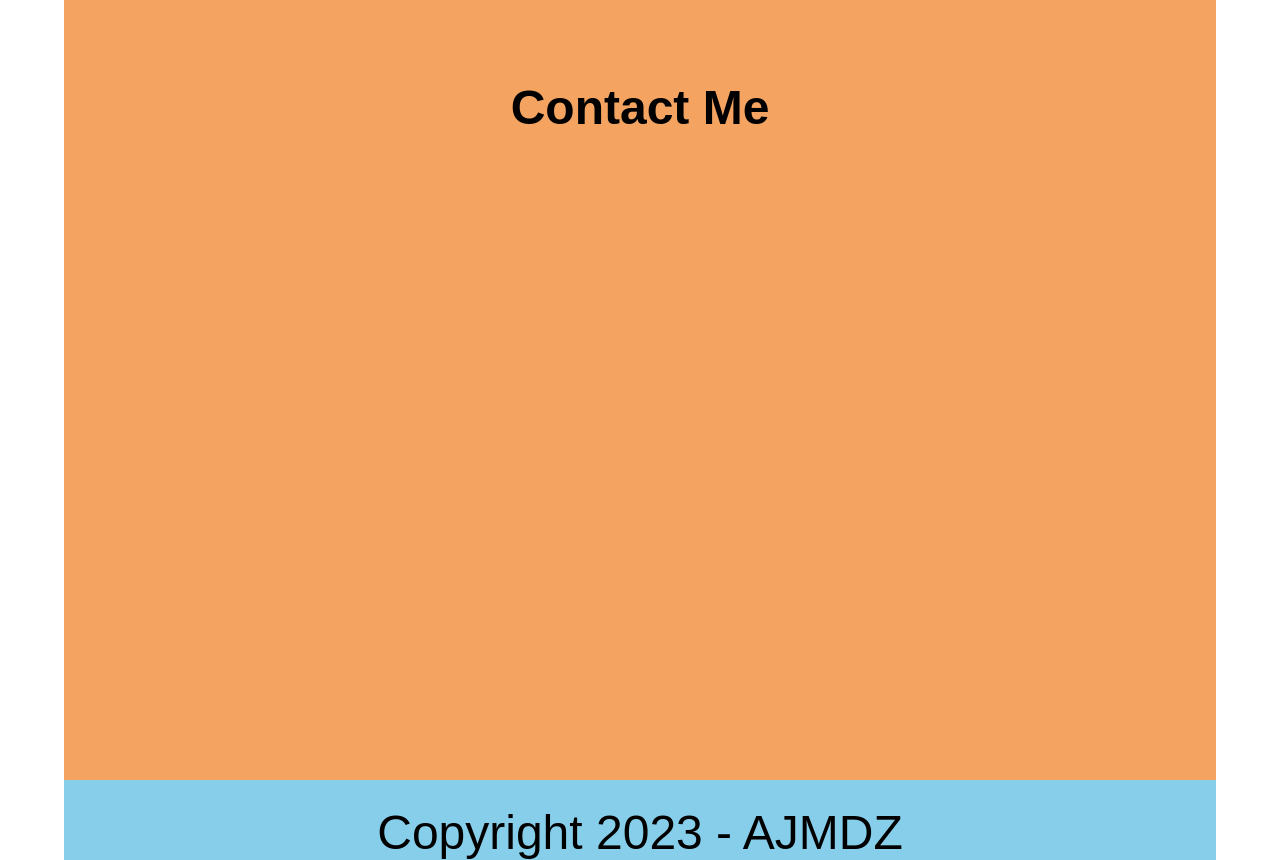
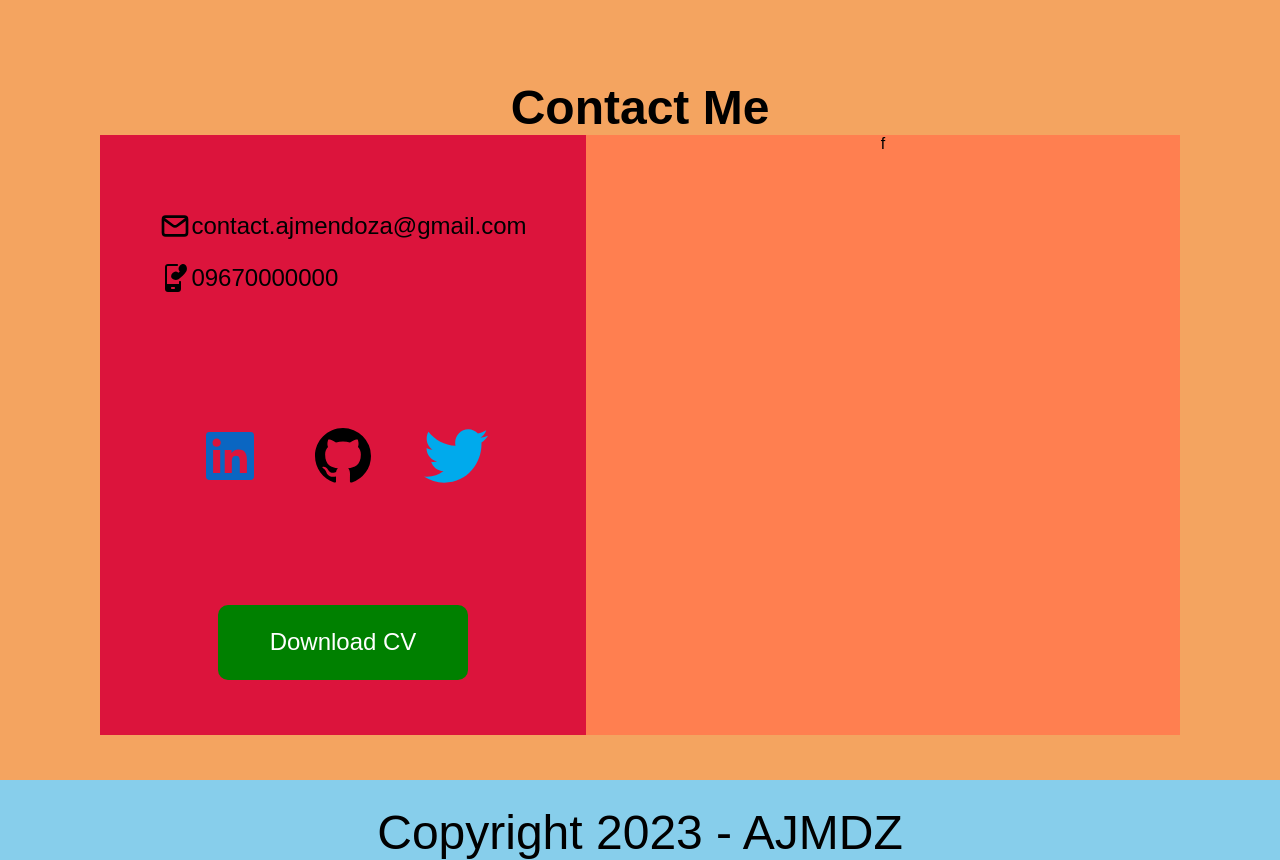
Before and after one commit to ajmdz/mendoza-aj_ws, a plain HTML site: page Portfolio/index.html in a window 1280 px wide. Shown: the part 2020-2880 px from the top of the page. Drawn offline with Linux system fonts and the light colour scheme.

Commit message:
add contact information

```diff
--- a/Portfolio/index.html
+++ b/Portfolio/index.html
@@ -52,7 +52,7 @@
             </div>
         </div>
 
-        <div class="btn">See More</div>
+        <div class="btn btn-lg">See More</div>
 
     </section>
 
@@ -60,9 +60,37 @@
 
         <h2>Contact Me</h2>
 
-        <div>
+        <div class="container">
+            <!-- CONTACT DETAILS -->
+            <div class="contact-details">
+                <div>
+                    <span class="contact-info">
+                        <img class="icon-s" src="./img/email.svg" alt="">
+                        <p class="normal">contact.ajmendoza@gmail.com</p>
+                    </span>
+                    <span class="contact-info">
+                        <img class="icon-s" src="./img/mobile.svg" alt="">
+                        <p class="normal">09670000000</p>
+                    </span>
+                </div>
+
+                <div class="socials">
+                    <a href="#"><img class="icon-m" src="./img/linkedin.svg" alt=""></a>
+                    <a href="#"><img class="icon-m" src="./img/github.svg" alt=""></a>
+                    <a href="#"><img class="icon-m" src="./img/twitter.svg" alt=""></a>
+                </div>
+
+                <a href="#"><div class="btn btn-sm">Download CV</div></a>
+            </div>
+            <div class="email-form">f</div>
+
+            <!-- SOCIALS -->
 
         </div>
+        </div>
+
+
+
 
     </section>
 
--- a/Portfolio/style.css
+++ b/Portfolio/style.css
@@ -6,21 +6,35 @@
 
 body {
     margin: auto;
-    width: 90%;
+    width: 100%;
     font-family: Arial, Helvetica, sans-serif;
 }
 
+a {
+    text-decoration: none;
+}
+
 .btn {
-    border-radius: 25px;
-    height: 100px;
-    width: 300px;
-    font-size: 2em;
+    border-radius: 10px;
     background-color: green;
     color: white !important;
     display: flex;
     justify-content: center;
     align-items: center;
     align-self: center;
+    /* justify-self: center; */
+}
+
+.btn-lg {
+    height: 100px;
+    width: 300px;
+    font-size: 2em;
+}
+
+.btn-sm {
+    height: 75px;
+    width: 250px;
+    font-size: 1em;
 }
 
 nav {
@@ -103,6 +117,52 @@ nav {
     text-align: center;
 }
 
+.contact-details {
+    display: flex;
+    flex-direction: column;
+    width: 45%;
+    background-color: crimson;
+    font-size: 1.5em;
+    justify-content: space-around;
+    align-items: center;
+}
+
+.contact-info {
+    display: flex;
+    flex-direction: row;
+    align-items: center;
+    margin: 20px 10px;
+}
+
+.icon-s {
+    height: 32px;
+    width: 32px;
+}
+
+.icon-m {
+    height: 64px;
+    width: 64px;
+}
+
+.socials {
+    width: 80%;
+    display: flex;
+    flex-direction: row;
+    justify-content: space-evenly;
+}
+
+.email-form {
+    width: 55%;
+    background-color: coral;
+}
+
+.container {
+    width: 100%;
+    height: 100%;
+    display: flex;
+    flex-direction: row;
+}
+
 footer {
     padding: 25px;
     height: 10vh;
```
Also changed, not shown: Portfolio/img/email.svg (added), Portfolio/img/github.svg (added), Portfolio/img/linkedin.svg (added), Portfolio/img/mobile.svg (added), Portfolio/img/twitter.svg (added).
